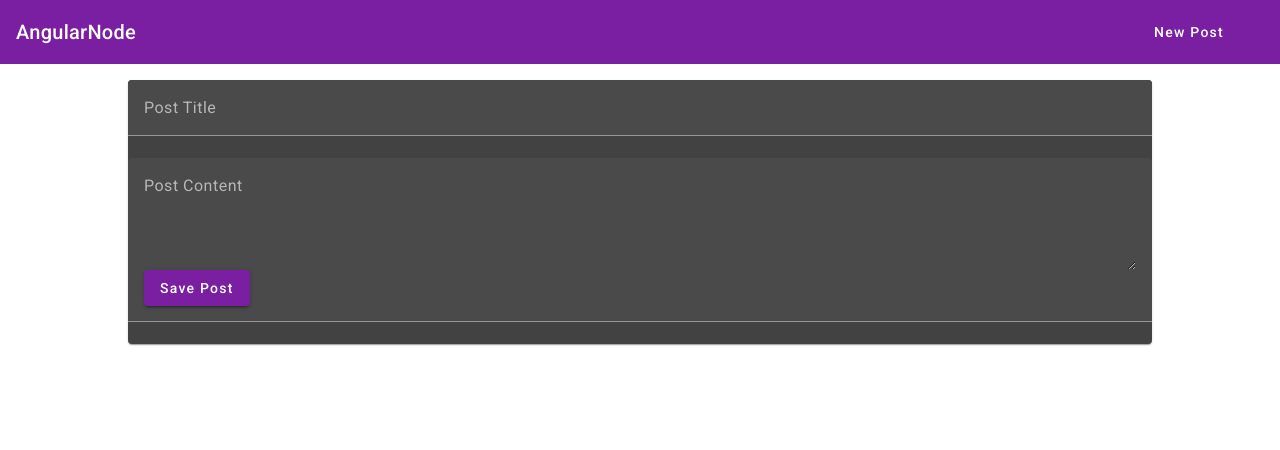
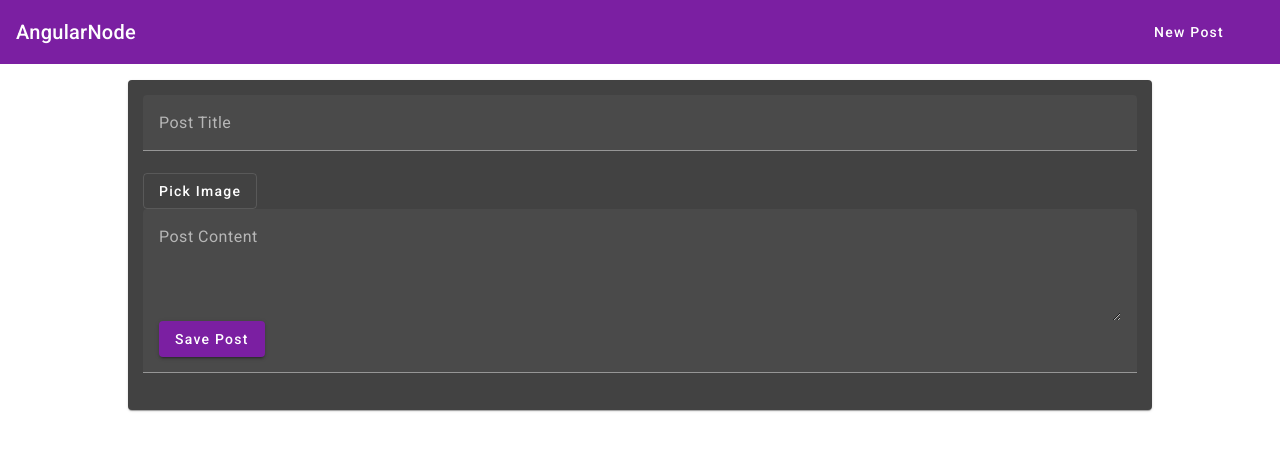
Before and after one commit to michal-1994/angular-node, an Angular app: page /create in a window 1280 px wide. Shown: the top 450 px of the page. Built offline with nearby package versions, Linux system fonts and the light colour scheme.

Commit message:
adding the file input buttn

```diff
--- a/src/app/posts/post-create/post-create.component.css
+++ b/src/app/posts/post-create/post-create.component.css
@@ -11,3 +11,11 @@
 mat-spinner {
   margin: auto;
 }
+
+mat-card {
+  padding: 15px;
+}
+
+input[type="file"] {
+  visibility: hidden;
+}
--- a/src/app/posts/post-create/post-create.component.html
+++ b/src/app/posts/post-create/post-create.component.html
@@ -14,6 +14,10 @@
       />
       <mat-error *ngIf="title.invalid">Please enter a post title.</mat-error>
     </mat-form-field>
+    <div>
+      <button mat-stroked-button type="button" (click)="filePicker.click()">Pick Image</button>
+      <input type="file" #filePicker>
+    </div>
     <mat-form-field>
       <textarea
         matInput
```
